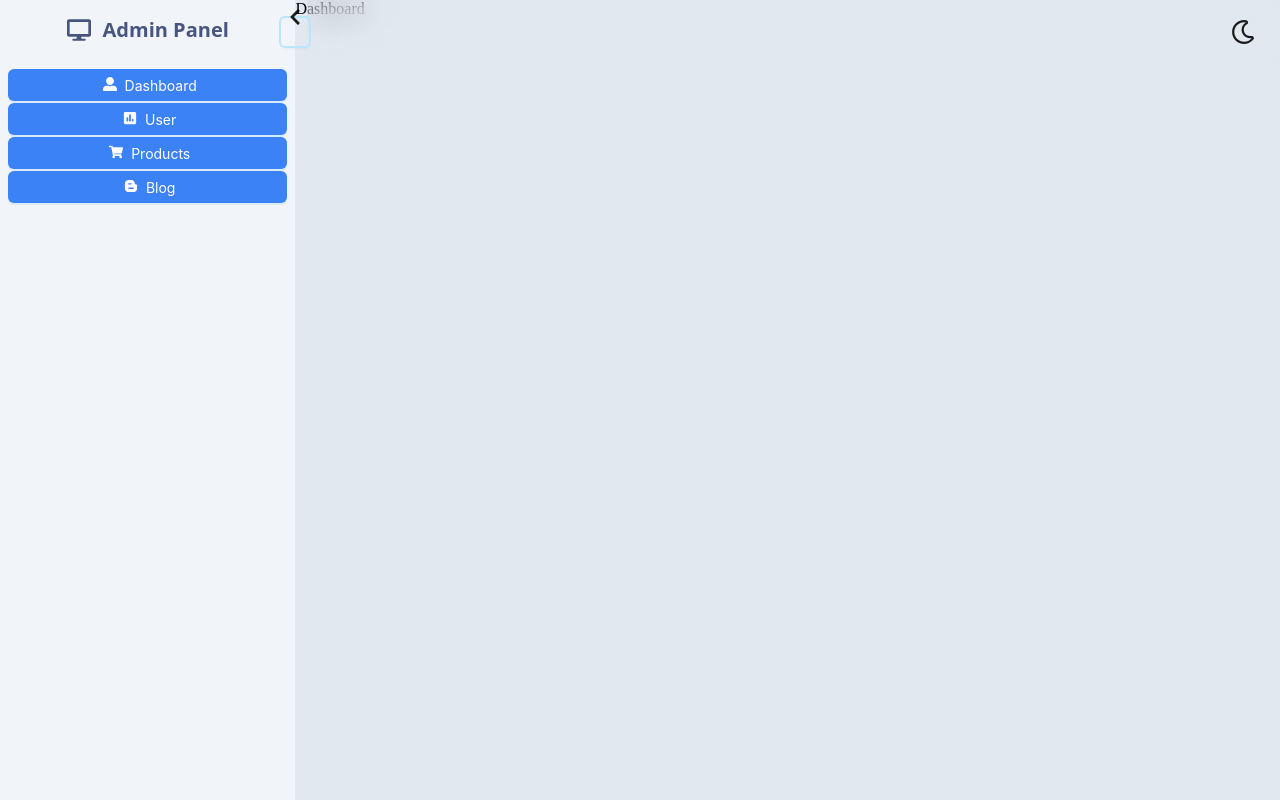
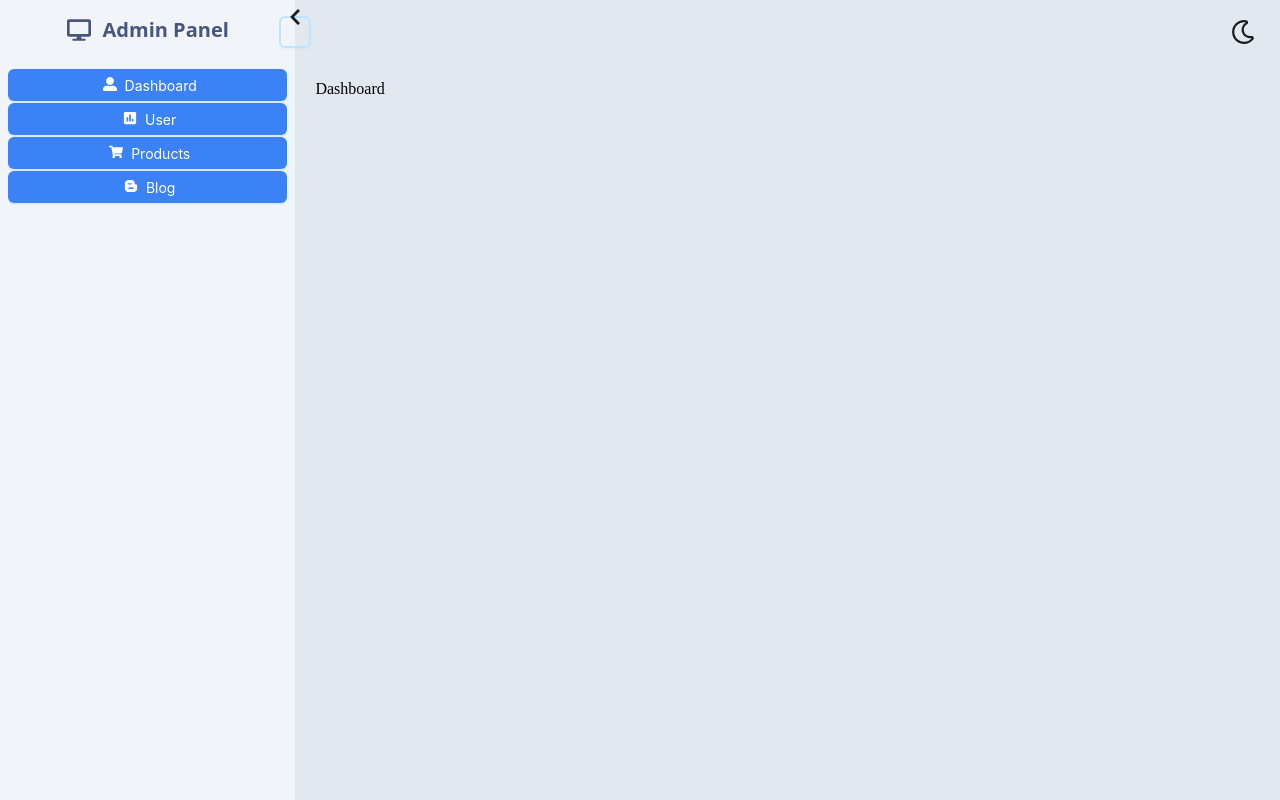
Before and after one commit to aliseyedi01/Admin-Panel, a React (Vite) app: page /dashboard in a window 1280 px wide. Built offline with nearby package versions, Linux system fonts and the light colour scheme; what prettier-plugin-tailwindcss would draw is missing.

Commit message:
feat ( pageLayout ) : add PageLayout component to improve code readability

```diff
--- a/src/Components/Header/Header.tsx
+++ b/src/Components/Header/Header.tsx
@@ -17,7 +17,7 @@ const Header: React.FC = () => {
   };
 
   return (
-    <div
+    <header
       className={`fixed right-0 top-0 z-20 h-16 w-full bg-slate-200 bg-opacity-20 backdrop-blur-lg transition-all duration-0 dark:bg-indigo-950/[0.2]  ${
         collapse ? "md:w-[calc(100vw-307px)]" : "md:w-[calc(100vw-70px)]"
       }`}
@@ -35,7 +35,7 @@ const Header: React.FC = () => {
           <ChangeModeBtn />
         </div>
       </div>
-    </div>
+    </header>
   );
 };
 
--- /dev/null
+++ b/src/Components/Layout/PageLayout.tsx
@@ -0,0 +1,7 @@
+import React, { PropsWithChildren } from "react";
+
+const PageLayout: React.FC<PropsWithChildren> = ({ children }) => {
+  return <section className=" p-5 pt-20">{children}</section>;
+};
+
+export default PageLayout;
--- a/src/Components/Main/MainSection.tsx
+++ b/src/Components/Main/MainSection.tsx
@@ -15,7 +15,7 @@ import { Header } from "..";
 
 function MainSection() {
   return (
-    <div className="  h-screen w-full overflow-y-hidden  ">
+    <main className="h-screen w-full overflow-y-hidden">
       <Header />
       <Routes>
         <Route path="/*" element={<NotFound />} />
@@ -28,7 +28,7 @@ function MainSection() {
         <Route path="/blog" element={<Blog />} />
         <Route path="/dashboard" element={<Dashboard />} />
       </Routes>
-    </div>
+    </main>
   );
 }
 
--- a/src/Components/Sidebar/Sidebar.tsx
+++ b/src/Components/Sidebar/Sidebar.tsx
@@ -56,7 +56,7 @@ const Sidebar: React.FC = () => {
         onClick={() => dispatch(close())}
       ></div>
       {/* sidebar */}
-      <div
+      <aside
         ref={sidebarRef}
         className={`surface flex h-full flex-col items-center   gap-4 py-4 transition-all duration-500   ${
           collapsed ? "w-20" : "w-96"
@@ -91,7 +91,7 @@ const Sidebar: React.FC = () => {
             </Link>
           ))}
         </div>
-      </div>
+      </aside>
     </>
   );
 };
--- a/src/Components/index.ts
+++ b/src/Components/index.ts
@@ -4,3 +4,4 @@ export { default as Header } from "./Header/Header";
 export { default as ChangeModeBtn } from "./Utilities/ChangeModeBtn";
 export { default as BackPage } from "./Utilities/BackPage";
 export { default as NewItem } from "./Utilities/NewItem";
+export { default as PageLayout } from "./Layout/PageLayout";
--- a/src/Pages/Blog.tsx
+++ b/src/Pages/Blog.tsx
@@ -1,5 +1,11 @@
+import { PageLayout } from "@/Components";
+
 function Blog() {
-  return <div>Blog</div>;
+  return (
+    <PageLayout>
+      <p className="dark:text-white">Blog</p>
+    </PageLayout>
+  );
 }
 
 export default Blog;
--- a/src/Pages/Dashboard.tsx
+++ b/src/Pages/Dashboard.tsx
@@ -1,5 +1,11 @@
+import { PageLayout } from "@/Components";
+
 function Dashboard() {
-  return <div>Dashboard</div>;
+  return (
+    <PageLayout>
+      <p className="dark:text-white">Dashboard</p>
+    </PageLayout>
+  );
 }
 
 export default Dashboard;
--- a/src/Pages/Products.tsx
+++ b/src/Pages/Products.tsx
@@ -9,7 +9,7 @@ import { IoBagRemove } from "react-icons/io5";
 import { Button, Tooltip } from "antd";
 import RemoveProductModal from "@/Components/Modal/RemoveProductModal";
 import { Link } from "react-router-dom";
-import { NewItem } from "@/Components";
+import { NewItem, PageLayout } from "@/Components";
 
 const Products: React.FC = () => {
   const products = useAppSelector((state) => state.product);
@@ -21,7 +21,8 @@ const Products: React.FC = () => {
   };
 
   return (
-    <div className=" hide-scrollbar h-full overflow-y-scroll p-5 pt-20">
+    <div className=" hide-scrollbar h-full overflow-y-scroll">
+      <PageLayout>
         <NewItem name="Product" path="/product/newproduct" />
         <div className="flex h-full flex-wrap  dark:text-white">
           {products.map((product: Product) => (
@@ -71,6 +72,7 @@ const Products: React.FC = () => {
           ))}
           {productRemoved && <RemoveProductModal product={productRemoved} />}
         </div>
+      </PageLayout>
     </div>
   );
 };
--- a/src/Pages/User.tsx
+++ b/src/Pages/User.tsx
@@ -14,7 +14,7 @@ import { DataType } from "@/interface/user";
 import { useAppSelector } from "@/interface/utils";
 // modal
 import RemoveUserModal from "@/Components/Modal/RemoveUserModal";
-import { NewItem } from "@/Components";
+import { NewItem, PageLayout } from "@/Components";
 
 import Highlighter from "react-highlight-words";
 
@@ -223,7 +223,7 @@ const User: React.FC = () => {
   };
 
   return (
-    <div className="p-5">
+    <PageLayout>
       <NewItem name="User" path="/user/newuser" />
       <Table
         columns={columns}
@@ -235,7 +235,7 @@ const User: React.FC = () => {
         className="!dark:text-white dark:bg-slate-400"
       />
       {userRemoved && <RemoveUserModal user={userRemoved} />}
-    </div>
+    </PageLayout>
   );
 };
 
```
Lines whose indentation alone changed are shown as unchanged.
